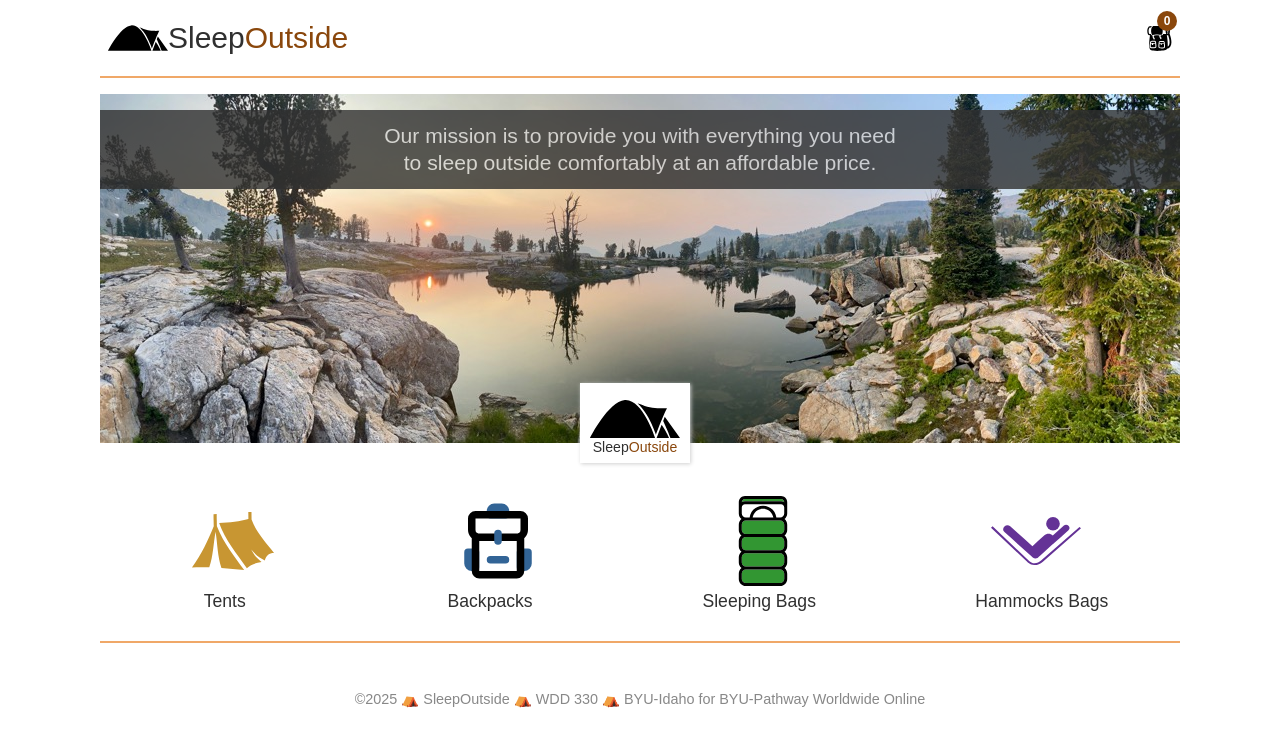
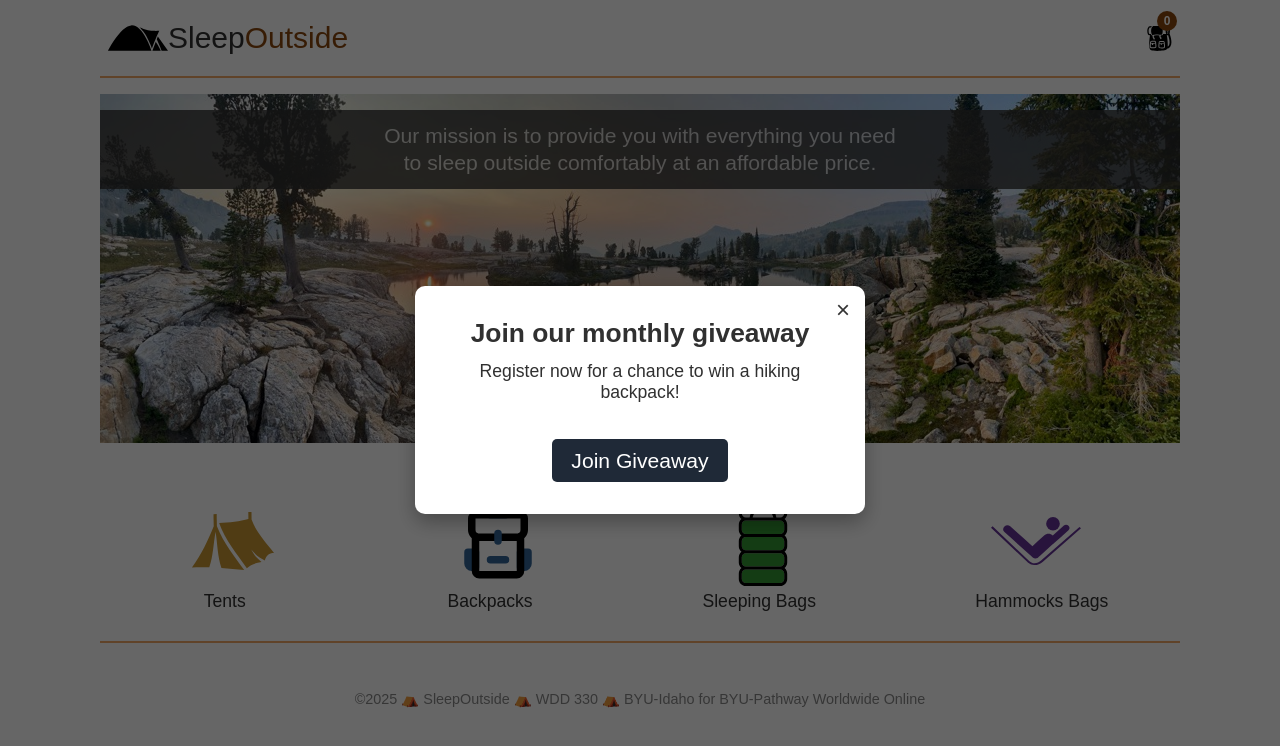
Before and after one commit to IsaacOrlando-web/TeamActivity, a website built with Vite: page src/index.html in a window 1280 px wide. Built offline with nearby package versions, Linux system fonts and the light colour scheme; no server answers.

Commit message:
individual task call to action

```diff
--- a/src/css/style.css
+++ b/src/css/style.css
@@ -473,6 +473,7 @@ fieldset {
   max-width: 450px;
   text-align: center;
   box-shadow: 0 8px 20px rgba(0,0,0,0.3);
+  position: relative;
 }
 
 .modal-content h2 {
@@ -490,6 +491,15 @@ fieldset {
   border: none;
   border-radius: 5px;
   cursor: pointer;
+}
+
+.modal .close {
+  position: absolute;
+  top: 10px;
+  right: 15px;
+  font-size: 1.5rem;
+  cursor: pointer;
+  color: #333;
 }
 
 .hide {
--- a/src/index.html
+++ b/src/index.html
@@ -61,9 +61,20 @@
       <h2>Top Products</h2>
       <ul class="product-list"></ul>
     </section> -->
+
+    <div id="registerModal" class="modal hide">
+      <div class="modal-content">
+        <span class="close">&times;</span>
+        <h2>Join our monthly giveaway</h2>
+        <p>Register now for a chance to win a hiking backpack!</p>
+        <button onclick="window.location.href='register.html'">Join Giveaway</button>
+      </div>
+    </div>
+
   </main>
 
   <footer id="main-footer"></footer>
+  <script type="module" src="./js/modal.js"></script>
 </body>
 
 </html>
--- /dev/null
+++ b/src/js/modal.js
@@ -0,0 +1,33 @@
+document.addEventListener("DOMContentLoaded", () => {
+  const modal = document.getElementById("registerModal");
+  const closeBtn = modal?.querySelector(".close");
+  const registerBtn = modal?.querySelector("button");
+
+  const isRegistered = sessionStorage.getItem("modalRegistered");
+
+  if (!isRegistered) {
+    setTimeout(() => {
+      modal?.classList.remove("hide");
+    }, 1000);
+  }
+
+  closeBtn?.addEventListener("click", () => {
+    modal.classList.add("hide");
+  });
+
+  document.addEventListener("keydown", (e) => {
+    if (e.key === "Escape" && !modal.classList.contains("hide")) {
+      modal.classList.add("hide");
+    }
+  });
+
+  modal?.addEventListener("click", (e) => {
+    if (e.target === modal) {
+      modal.classList.add("hide");
+    }
+  });
+
+  registerBtn?.addEventListener("click", () => {
+    sessionStorage.setItem("modalRegistered", "true");
+  });
+});
```
